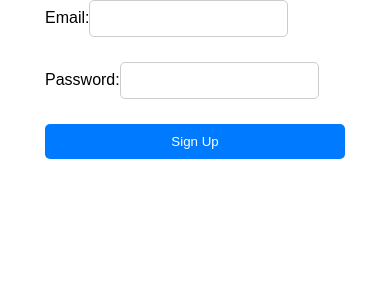
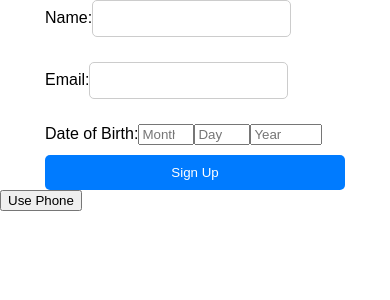
Before and after one commit to u22633601/MP-13, a React (Create React App) app in the folder twitter_clone/: page /signup in a window 390 px wide. Shown: the top 300 px of the page. Built offline with nearby package versions, Linux system fonts and the light colour scheme.

Commit message:
Update SignUp.js
Updated to ask for name, email and phone number as well as dob, dob needs work, once entered, asks for verification code and then once entered, asks for password

```diff
--- a/twitter_clone/src/components/SignUp.js
+++ b/twitter_clone/src/components/SignUp.js
@@ -1,53 +1,118 @@
-// SignUp.js
 import React, { useState } from 'react';
 import { createClient } from '@supabase/supabase-js';
 
-const supabaseUrl = 'https://onwwwinvmssfezabtusm.supabase.co';
-const supabaseKey = 'eyJhbGciOiJIUzI1NiIsInR5cCI6IkpXVCJ9.eyJpc3MiOiJzdXBhYmFzZSIsInJlZiI6Im9ud3d3aW52bXNzZmV6YWJ0dXNtIiwicm9sZSI6InNlcnZpY2Vfcm9sZSIsImlhdCI6MTcwOTU2NTcxNCwiZXhwIjoyMDI1MTQxNzE0fQ.mOxGCVENYEd-Q0f6c-9YavSrxdLNwW63wcF4Zjp61jg';
+const supabaseUrl = 'https://supabase.co';
+const supabaseKey = 'apikey';
 const supabase = createClient(supabaseUrl, supabaseKey);
 
 const SignUp = () => {
+  const [name, setName] = useState('');
   const [email, setEmail] = useState('');
-  const [password, setPassword] = useState('');
+  const [phone, setPhone] = useState('');
+  const [month, setMonth] = useState('');
+  const [day, setDay] = useState('');
+  const [year, setYear] = useState('');
   const [userData, setUserData] = useState(null); // State to store user data
+  const [inputType, setInputType] = useState('email'); // State to track input type (email or phone)
+  const [verificationCode, setVerificationCode] = useState('');
+  const [signUpComplete, setSignUpComplete] = useState(false); // State to track if sign-up process is complete
 
   const handleSubmit = async (event) => {
     event.preventDefault();
 
     const { user, error } = await supabase.auth.signUp({
-      email,
-      password,
+      [inputType]: inputType === 'email' ? email : phone, // Use either email or phone based on inputType
+      data: {
+        name,
+        birth_date: `${year}-${month}-${day}`,
+      },
     });
 
     if (error) {
       console.error('Error signing up:', error.message);
+      setSignUpComplete(true); // Set sign-up process as complete to prevent verification code prompt
     } else {
       console.log('User signed up:', user);
       console.log(user);
       setUserData(user); // Update user data state
+      setSignUpComplete(true); // Set sign-up process as complete
     }
   };
+
+  const handleVerificationSubmit = async (event) => {
+    event.preventDefault();
+
+    // Implement verification code verification logic here
+
+    // For demonstration purposes, let's assume the verification is successful
+    console.log('Verification code:', verificationCode);
+  };
+
+  const handleInputChange = (value) => {
+    if (inputType === 'email') {
+      setEmail(value);
+    } else {
+      setPhone(value);
+    }
+  };
+
+  const toggleInputType = () => {
+    setInputType(inputType === 'email' ? 'phone' : 'email');
+  };
+
+  if (signUpComplete) {
+    return (
+      <div>
+        <form onSubmit={handleVerificationSubmit}>
+          <label>
+            Verification Code:
+            <input type="text" value={verificationCode} onChange={e => setVerificationCode(e.target.value)} required />
+          </label>
+          <input type="submit" value="Verify" />
+        </form>
+      </div>
+    );
+  }
 
   return (
     <div>
       <form onSubmit={handleSubmit}>
         <label>
-          Email:
-          <input type="email" value={email} onChange={e => setEmail(e.target.value)} required />
+          Name:
+          <input type="text" value={name} onChange={e => setName(e.target.value)} required />
         </label>
+        {inputType === 'email' && (
+          <label>
+            Email:
+            <input type="email" value={email} onChange={e => handleInputChange(e.target.value)} required />
+          </label>
+        )}
+        {inputType === 'phone' && (
+          <label>
+            Phone:
+            <input type="tel" value={phone} onChange={e => handleInputChange(e.target.value)} required />
+          </label>
+        )}
         <label>
-          Password:
-          <input type="password" value={password} onChange={e => setPassword(e.target.value)} required />
+          Date of Birth:
+          <input type="number" placeholder="Month" value={month} onChange={e => setMonth(e.target.value)} min="1" max="12" required />
+          <input type="number" placeholder="Day" value={day} onChange={e => setDay(e.target.value)} min="1" max="31" required />
+          <input type="number" placeholder="Year" value={year} onChange={e => setYear(e.target.value)} min="1900" max="2024" required />
         </label>
         <input type="submit" value="Sign Up" />
       </form>
       {userData && ( // Conditionally render user data if available
         <div>
           <h2>User Data:</h2>
-          <p>Email: {userData.email}</p>
+          <p>Name: {userData.user_metadata.name}</p>
+          {inputType === 'email' && <p>Email: {userData.email}</p>}
+          {inputType === 'phone' && <p>Phone: {userData.phone}</p>}
           <p>UID: {userData.id}</p>
           {/* Add more fields as needed */}
         </div>
+      )}
+      {!signUpComplete && ( // Render button to toggle input type if sign-up process is not complete
+        <button onClick={toggleInputType}>Use {inputType === 'email' ? 'Phone' : 'Email'}</button>
       )}
     </div>
   );
```
